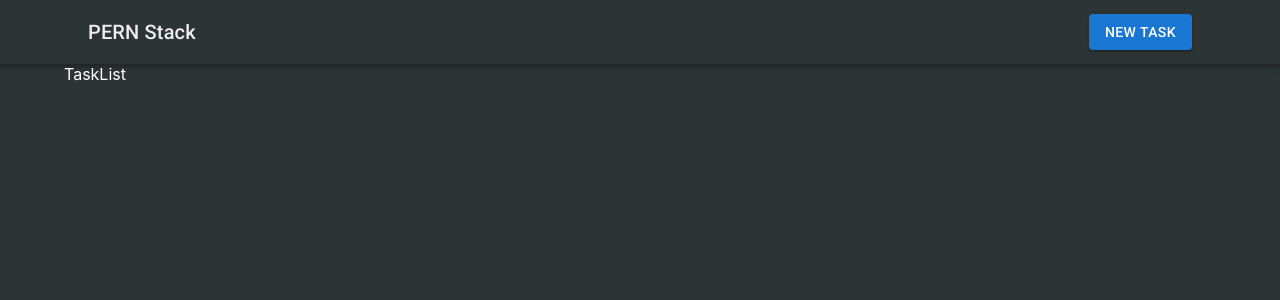
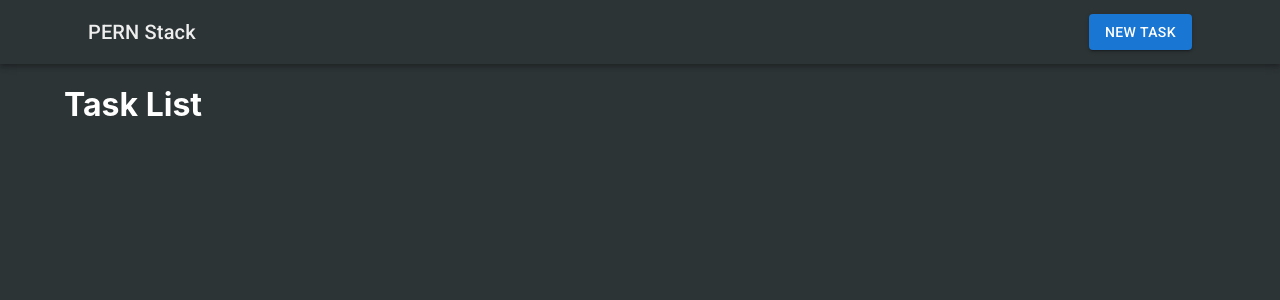
Before and after one commit to alejosatizabal/pernStack01-front, a React (Create React App) app in the folder client/: page / in a window 1280 px wide. Shown: the top 300 px of the page. Built offline with nearby package versions, Linux system fonts and the light colour scheme; no server answers.

Commit message:
Pidiendo tareas al Back

```diff
--- a/client/src/components/TaskList.js
+++ b/client/src/components/TaskList.js
@@ -1,9 +1,30 @@
 //import React from 'react';
 
+// export default function TaskList() {
+//     return (
+//       <div>
+//         TaskList
+//       </div>
+//     )
+// }
+
+import { useEffect } from 'react'
+
 export default function TaskList() {
-    return (
-      <div>
-        TaskList
-      </div>
-    )
+
+  const loadTasks = async () => {
+    const response = await fetch('http://localhost:4000/tasks')
+    const data = await response.json();
+    console.log(data);
+  }
+
+  useEffect(() => {
+    loadTasks();
+  }, []);
+
+  return (
+    <> {/* Etiqueta Fragment de React para poder colocar multiples elementos dentro de React */}
+      <h1>Task List</h1>
+    </>
+  )
 }
```
Also changed, not shown: 1 other file (tests, documents, lock files or other folders).
